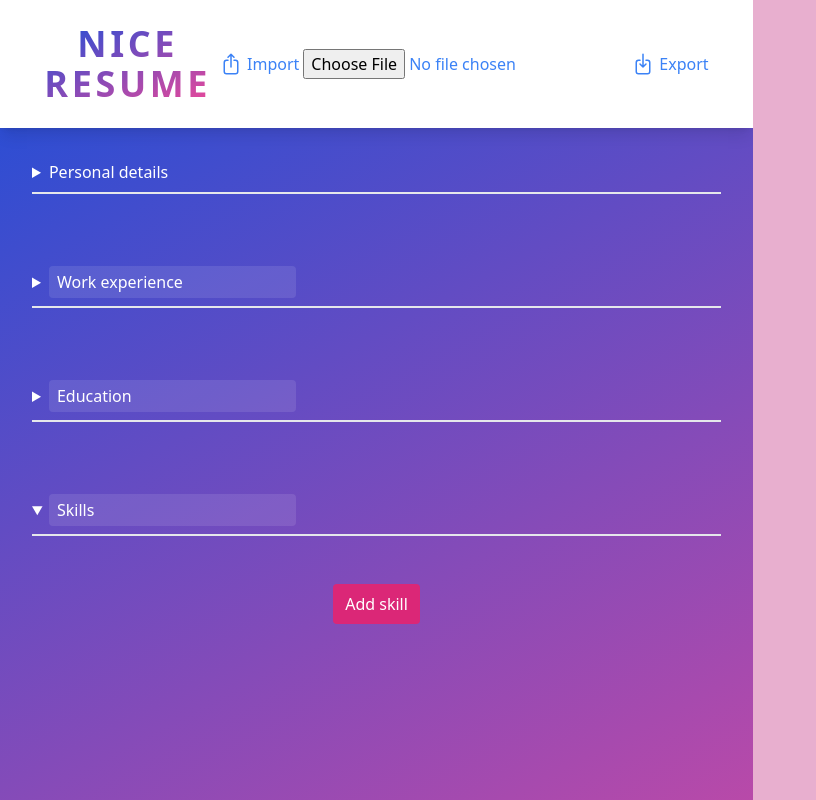
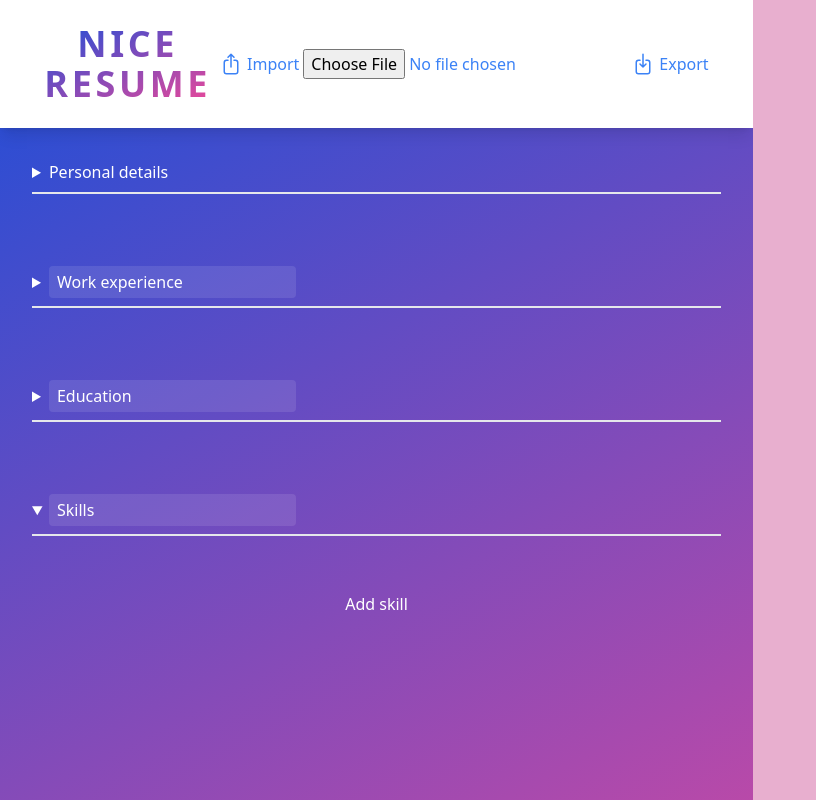
Before and after one commit to Benjent/nice-resume, a Vue app: page / in a window 1280 px wide. Both pictures are taken after a click on the heading 376 px from the left and 515 px from the top of the page. Shown: the top 800 px of the page, without its empty margins (0-816 px from the left). Built offline with nearby package versions, Linux system fonts and the light colour scheme.

Commit message:
fix(Editor.vue): use correct button style

```diff
--- a/src/components/Editor.vue
+++ b/src/components/Editor.vue
@@ -492,7 +492,7 @@ function addSkill() {
         </li>
       </ul>
       <footer class="flex justify-center mt-10">
-        <button class="bg-pink-600 px-3 py-2 rounded" @click="addSkill">
+        <button class="text-white px-3 py-2 rounded" @click="addSkill">
           Add skill
         </button>
       </footer>
```
